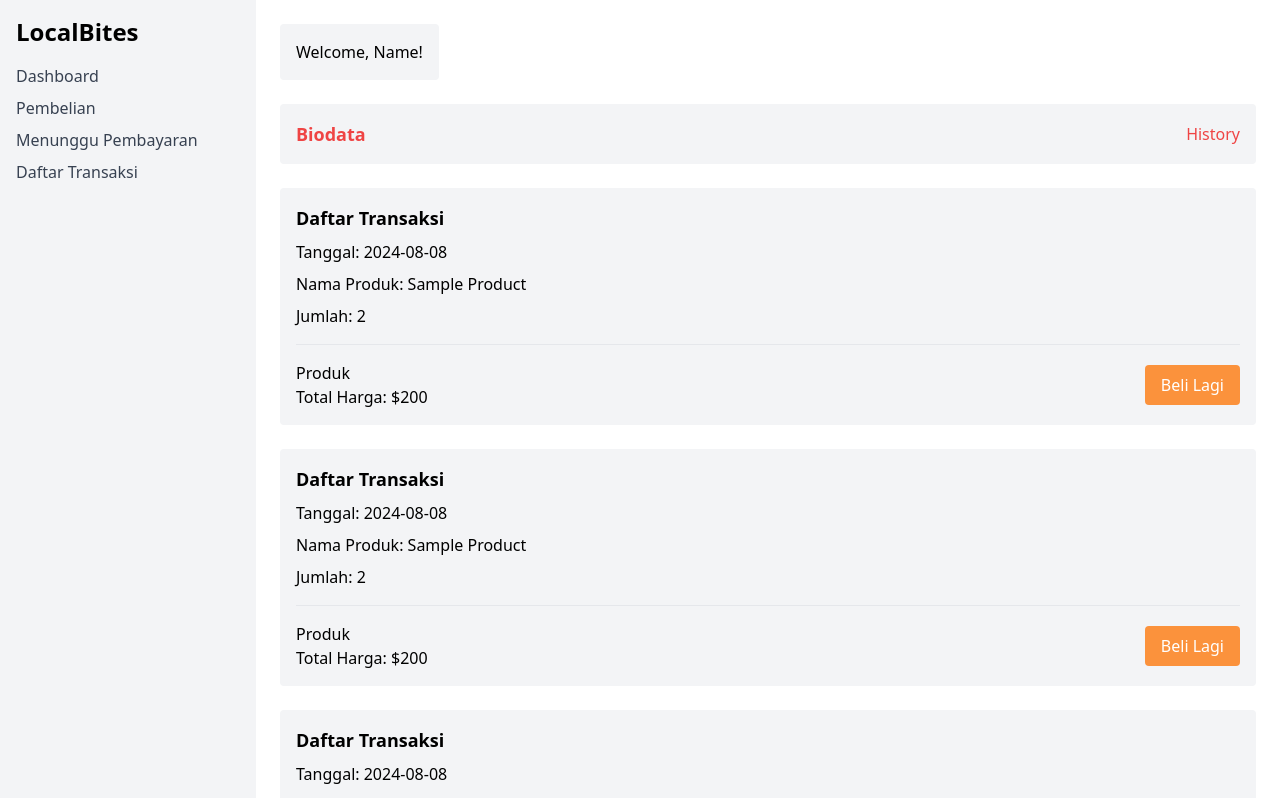
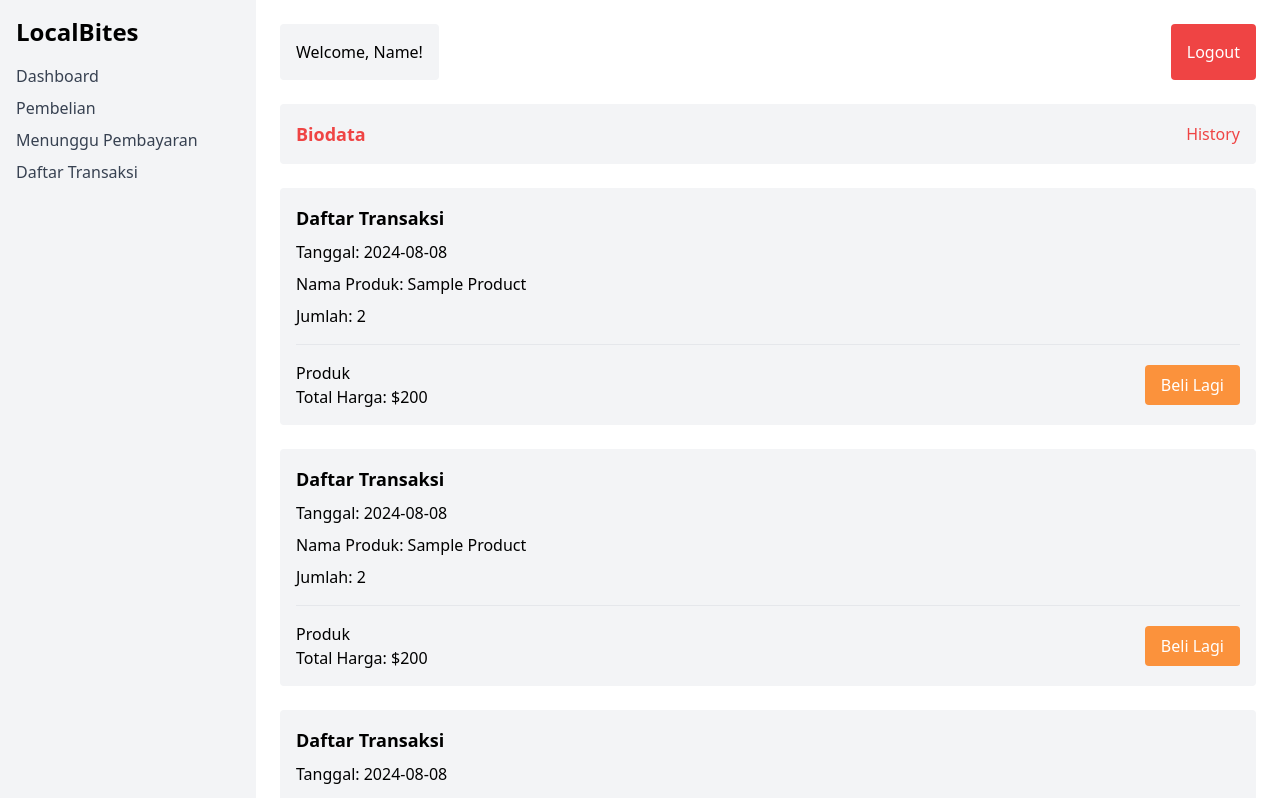
Before and after one commit to anojumisa/FSSE_JAN24_GroupF_GFP, a Next.js app in the folder frontend/final_project/: page /Dashboard_User in a window 1280 px wide. Shown: the top 798 px of the page. Built offline with nearby package versions, Linux system fonts and the light colour scheme.

Commit message:
feat: add logout

```diff
--- /dev/null
+++ b/frontend/final_project/src/components/elements/logoutbutton/index.tsx
@@ -0,0 +1,35 @@
+import React from 'react';
+import { useRouter } from 'next/router';
+
+const LogoutButton = () => {
+  const router = useRouter();
+
+  const handleLogout = async () => {
+    try {
+      const response = await fetch(`${process.env.NEXT_PUBLIC_API_URL}/logout`, {
+        method: 'GET',
+        mode: 'cors',
+        credentials: 'include',
+      });
+
+      if (response.ok) {
+        router.push('/');
+      } else {
+        console.error('Logout failed');
+      }
+    } catch (error) {
+      console.error('Error:', error);
+    }
+  };
+
+  return (
+    <button
+      onClick={handleLogout}
+      className="bg-red-500 text-white py-2 px-4 rounded hover:bg-red-700"
+    >
+      Logout
+    </button>
+  );
+};
+
+export default LogoutButton;
--- a/frontend/final_project/src/pages/Dashboard_User/index.tsx
+++ b/frontend/final_project/src/pages/Dashboard_User/index.tsx
@@ -3,6 +3,7 @@ import Sidebar from '../../components/layouts/Dashboard_User/sidebar';
 import Notification from '../../components/layouts/Dashboard_User/notification';
 import Biodata from '../../components/layouts/Dashboard_User/biodata';
 import TransactionList from '../../components/layouts/Dashboard_User/transaction';
+import LogoutButton from '@/components/elements/logoutbutton';
 
 const Dashboard = () => (
   <div className="flex">
@@ -10,6 +11,8 @@ const Dashboard = () => (
     <div className="flex-1 p-6">
       <div className="flex justify-between mb-6">
         <Notification />
+        {}
+        <LogoutButton />
       </div>
       <div className="mb-6">
         <Biodata />
--- a/frontend/final_project/src/pages/login/index.tsx
+++ b/frontend/final_project/src/pages/login/index.tsx
@@ -44,7 +44,7 @@ const Login = () => {
       }
 
       alert('Login Successful');
-      router.push('/');
+      router.push('/dashboard_user');
     } catch (error) {
       console.error('Error during fetch:', error);
       setFieldError('general', (error as Error).message);
```
